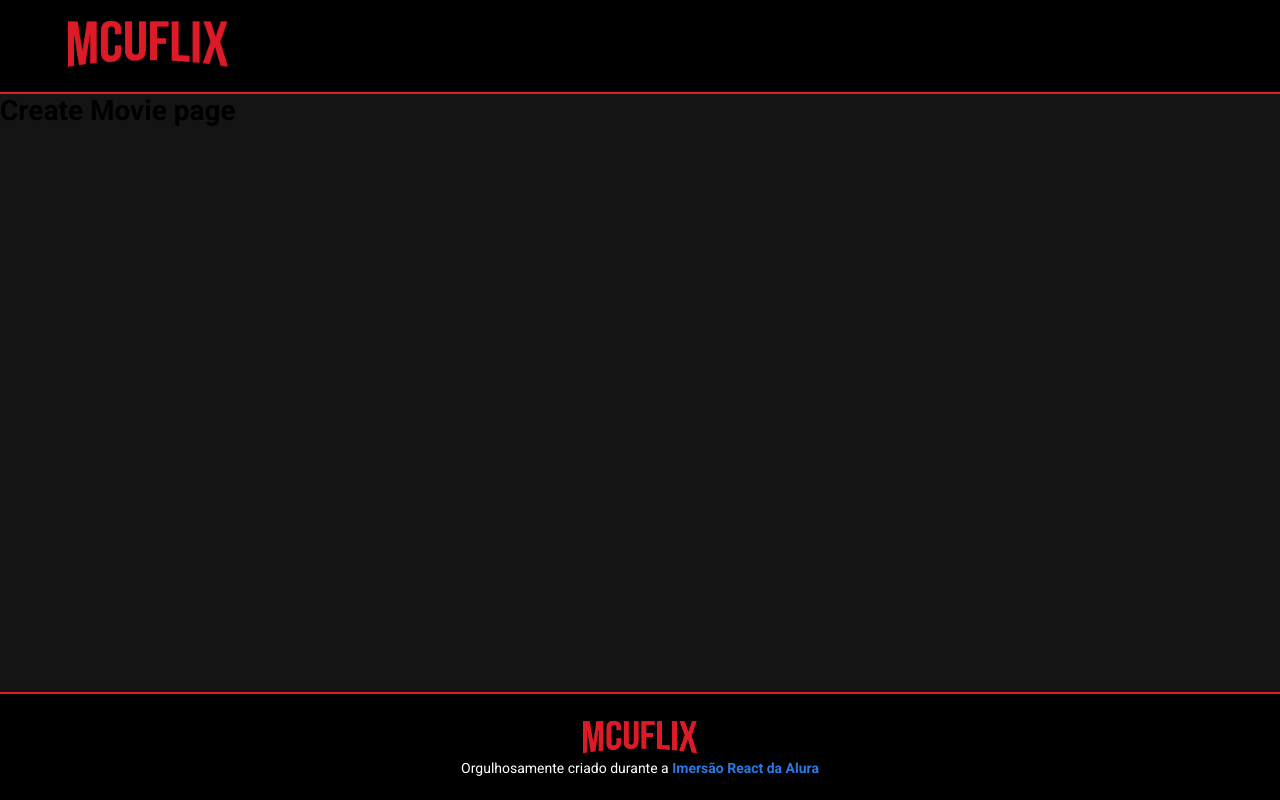
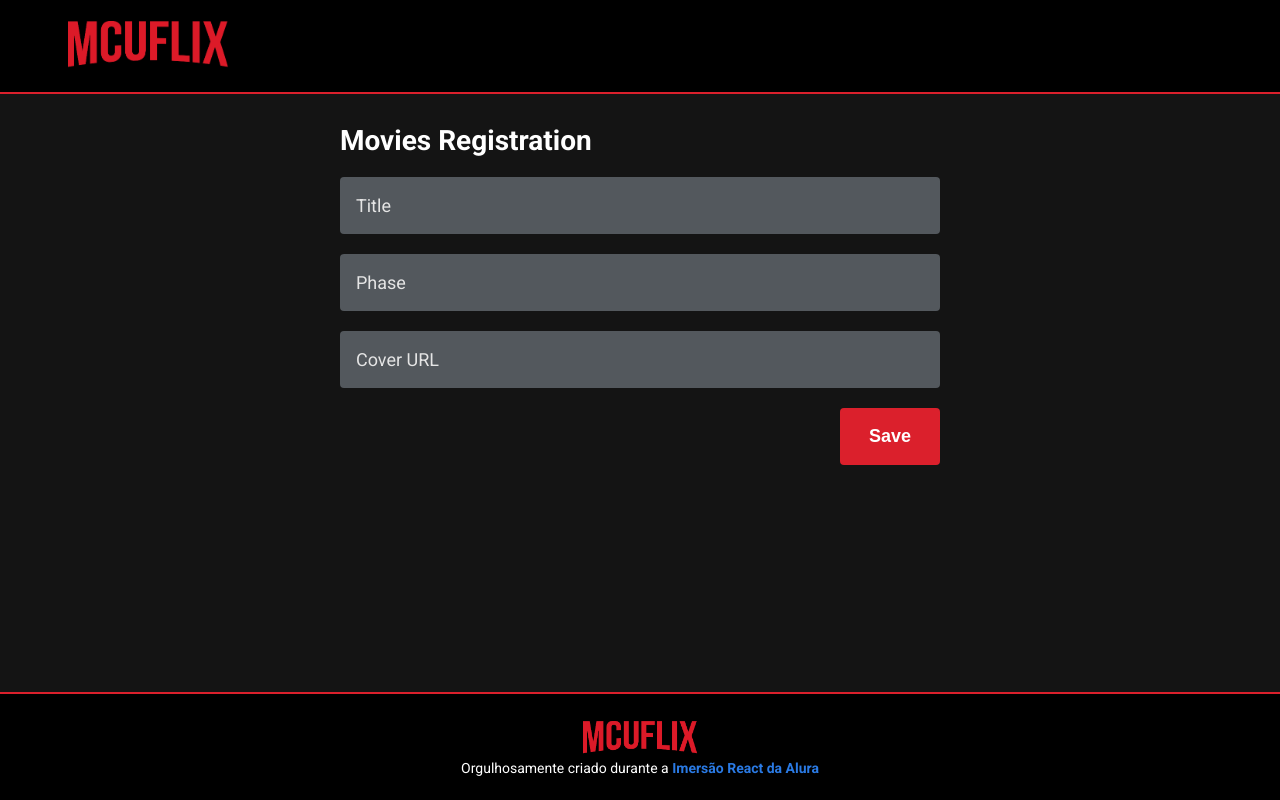
Before and after one commit to AugustoMarcelo/mcuflix, a React (Create React App) app: page /create in a window 1280 px wide. Built offline with nearby package versions, Linux system fonts and the light colour scheme.

Commit message:
Implemented create movie page

```diff
--- a/src/pages/CreateMovie/index.tsx
+++ b/src/pages/CreateMovie/index.tsx
@@ -1,13 +1,100 @@
-import React from 'react';
+import React, {
+  useState, ChangeEvent, FormEvent,
+} from 'react';
+import { uuid } from 'uuidv4';
+import { Link } from 'react-router-dom';
 
 import DefaultLayout from '../DefaultLayout';
+import { Input, Button } from '../../components/Form';
 
-const CreateMovie = () => {
+import { Content, Form, Title } from './styles';
+
+interface ICreateMovie {
+  title: string;
+  phase?: number | undefined;
+  cover_url: string;
+}
+
+const CreateMovie: React.FC = () => {
+  const [showMessage, setShowMessage] = useState(false);
+  const [formData, setFormData] = useState<ICreateMovie>({
+    title: '',
+    phase: undefined,
+    cover_url: '',
+  });
+
+  function handleInputChange(event: ChangeEvent<HTMLInputElement>) {
+    const { name, value } = event.target;
+
+    setFormData({
+      ...formData,
+      [name]: value,
+    });
+  }
+
+  function handleSubmit(event: FormEvent) {
+    event.preventDefault();
+
+    try {
+      const registeredMovies = localStorage.getItem('@mcuflix:movies');
+      let parsedRegisteredMovies = [];
+
+      if (registeredMovies) {
+        parsedRegisteredMovies = JSON.parse(registeredMovies);
+      }
+
+      const newMovie = { id: uuid(), ...formData };
+      const newRegisteredMovies = [...parsedRegisteredMovies, newMovie];
+
+      localStorage.setItem('@mcuflix:movies', JSON.stringify(newRegisteredMovies));
+
+      setFormData({
+        title: '',
+        phase: undefined,
+        cover_url: '',
+      });
+      setShowMessage(true);
+    } catch (error) {
+      console.log(error);
+    }
+  }
+
   return (
     <DefaultLayout>
-      <h1>Create Movie page</h1>
+      <Content>
+        <Title>Movies Registration</Title>
+        <Form onSubmit={handleSubmit}>
+          <Input
+            label="Title"
+            name="title"
+            onChange={handleInputChange}
+            value={formData.title}
+          />
+          <Input
+            label="Phase"
+            name="phase"
+            type="number"
+            onChange={handleInputChange}
+            value={formData.phase}
+          />
+          <Input
+            label="Cover URL"
+            name="cover_url"
+            type="url"
+            onChange={handleInputChange}
+            value={formData.cover_url}
+          />
+
+          <Button title="Save" type="submit" />
+        </Form>
+        {showMessage && (
+          <Link to="/" className="box-message">
+            <strong>Movie successfully registered! Click to return to home page.</strong>
+          </Link>
+        )}
+      </Content>
     </DefaultLayout>
   );
-}
+};
 
 export default CreateMovie;
--- /dev/null
+++ b/src/pages/CreateMovie/styles.ts
@@ -0,0 +1,42 @@
+import styled from 'styled-components';
+
+export const Content = styled.div`
+  display: flex;
+  flex-direction: column;
+  align-items: center;
+
+  margin: 10px auto;
+  width: 100%;
+  max-width: 600px;
+
+  .box-message {
+    width: 100%;
+    margin: 20px 0;
+    border: 2px solid #27ae60;
+    border-radius: 4px;
+    padding: 10px;
+    text-align: center;
+    transition: opacity 0.2s;
+
+    strong {
+      color: #27ae60;
+    }
+
+    &:hover {
+      opacity: 0.7;
+    }
+  }
+`;
+
+export const Title = styled.h1`
+  align-self: flex-start;
+
+  color: #fff;
+  margin: 20px 0;
+`;
+
+export const Form = styled.form`
+  display: flex;
+  flex-direction: column;
+  width: 100%;
+`;
```
